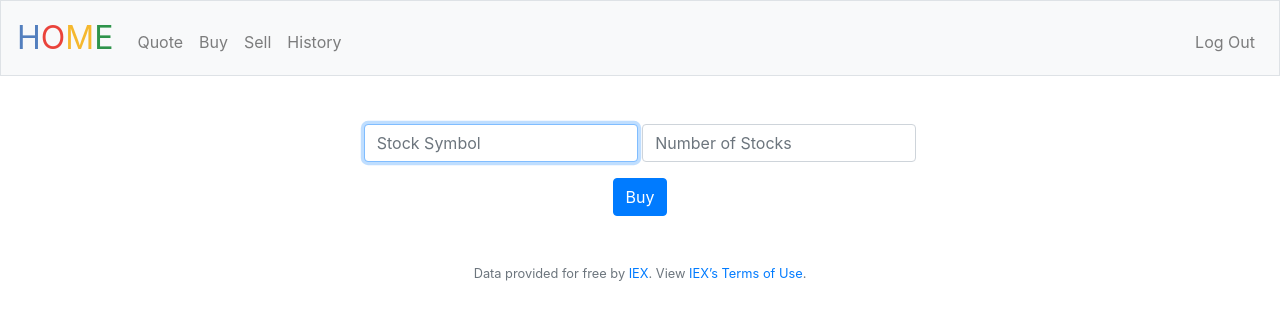
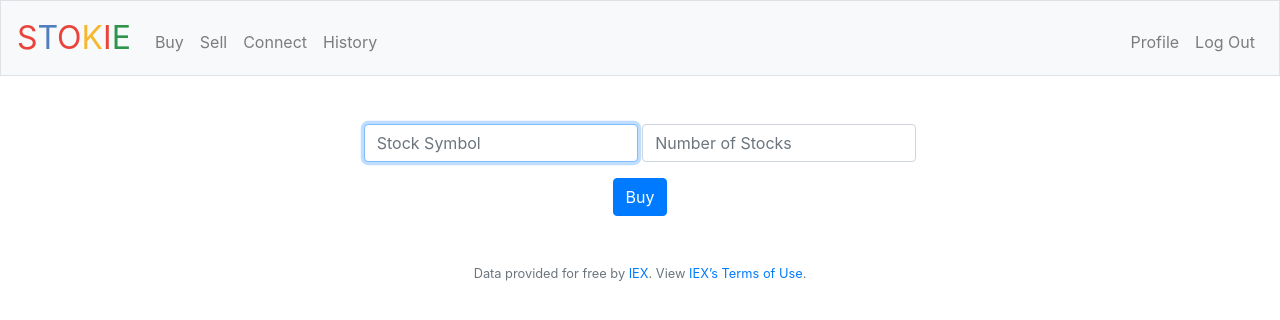
Before and after one commit to shridpant/stockie, a Flask app: page /buy in a window 1280 px wide. Shown: the top 320 px of the page. Run offline with Flask 2, Linux system fonts and the light colour scheme; a user stored in the database is signed in; some libraries are stand-ins or nearby versions.

Commit message:
Connect, Profile, Change in Layout

```diff
--- a/app.py
+++ b/app.py
@@ -3,6 +3,7 @@
 import os
 from cs50 import SQL
 from flask import Flask, flash, jsonify, redirect, render_template, request, session
+from flask_socketio import SocketIO, send, emit
 from flask_session import Session
 from tempfile import mkdtemp
 from werkzeug.exceptions import default_exceptions, HTTPException, InternalServerError
@@ -34,6 +35,11 @@ app.config["SESSION_PERMANENT"] = False
 app.config["SESSION_TYPE"] = "filesystem"
 Session(app)
 
+# Secret key for chat
+app.config["SECRET_KEY"] = "secretkey"
+# SocketIO
+socketio = SocketIO(app)
+
 # Configure CS50 Library to use SQLite database
 db = SQL("sqlite:///finance.db")
 
@@ -42,7 +48,7 @@ if not os.environ.get("API_KEY"):
     raise RuntimeError("API_KEY not set")
 
 
-@app.route("/")
+@app.route("/", methods=["GET", "POST"])
 @login_required
 def index():
     """Show portfolio of stocks"""
@@ -56,7 +62,20 @@ def index():
     db.execute("UPDATE users SET wealth = :wealth WHERE id = :id", wealth=wealth, id = session["user_id"])
     cash = "{:.2f}".format(user_id_info[0]['cash'])
     wealth = "{:.2f}".format(wealth)
-    return render_template("index.html", stocks=stocks, price=price, cash = cash, wealth = wealth)
+    """Get stock quote."""
+    method = request.method
+    if method == "GET":
+        return render_template("index.html", method=method, stocks=stocks, price=price, cash = cash, wealth = wealth)
+    elif method == "POST":
+        symbol = request.form.get("symbol")
+        if not symbol:
+            return apology("You must provide a symbol")
+        quote = lookup(symbol)
+        if quote != None:
+            return render_template("index.html", method=method, quote=quote, stocks=stocks, price=price, cash = cash, wealth = wealth)
+        else:
+            apology_message = symbol + " is an invalid symbol"
+            return apology(apology_message)
 
 @app.route("/buy", methods=["GET", "POST"])
 @login_required
@@ -142,23 +161,6 @@ def logout():
     # Redirect user to login form
     return redirect("/")
 
-@app.route("/quote", methods=["GET", "POST"])
-@login_required
-def quote():
-    """Get stock quote."""
-    if request.method == "GET":
-        return render_template("quote.html", method="GET")
-    elif request.method == "POST":
-        symbol = request.form.get("symbol")
-        if not symbol:
-            return apology("You must provide a sumbol")
-        quote = lookup(symbol)
-        if quote != None:
-            return render_template("quote.html", method="POST", quote=quote)
-        else:
-            apology_message = symbol + " is an invalid symbol"
-            return apology(apology_message)
-
 @app.route("/register", methods=["GET", "POST"])
 def register():
     # User reached route via GET (as by clicking a link or via redirect)
@@ -222,6 +224,45 @@ def sell():
     else:
         pass
 
+@app.route("/connect", methods=["GET", "POST"])
+@login_required
+def connect():
+    if request.method == "GET":
+        return render_template("connect.html", method="GET")
+    elif request.method == "POST":
+        search_string = request.form.get("username")
+        matches = db.execute("SELECT username, bio FROM users WHERE id!=:user_id", user_id=session["user_id"])
+        results = []
+        for match in matches:
+            if match["username"] == search_string:
+                results.append(match)
+        return render_template("connect.html", method="POST", results=results)
+    else:
+        return apology("Unknown method")
+
+@app.route("/profile", methods=["GET"])
+@login_required
+def profile():
+    user_id_info = db.execute("SELECT * FROM users WHERE id = :id", id = session["user_id"])
+    if request.method == "GET":
+        return render_template("profile.html", username=user_id_info[0]['username'], bio=user_id_info[0]['bio'])
+    else:
+        return apology("Unknown method")
+
+@app.route("/chat", methods=["GET", "POST"])
+#@login_required
+def chat():
+    return render_template("chat.html")
+
+@socketio.on('connect', namespace='/chat')
+def handle_connect(response):
+    print("Response:", response)
+
+@socketio.on('message', namespace='/chat')
+def handle_message(sid, message):
+    print("Socket:", sid, "Message:", message)
+    send(message, namespace='/chat', broadcast=True)
+
 def errorhandler(e):
     """Handle error"""
     if not isinstance(e, HTTPException):
@@ -233,4 +274,4 @@ for code in default_exceptions:
     app.errorhandler(code)(errorhandler)
 
 if __name__ == "__main__":
-    app.run(debug=True)
+    socketio.run(app, debug=True)
--- a/templates/layout.html
+++ b/templates/layout.html
@@ -16,30 +16,35 @@
 
         <link href="/static/styles.css" rel="stylesheet">
 
-        <script src="https://code.jquery.com/jquery-3.3.1.min.js"></script>
+        <!-- <script src="https://code.jquery.com/jquery-3.3.1.min.js"></script> -->
         <script src="https://cdnjs.cloudflare.com/ajax/libs/popper.js/1.14.3/umd/popper.min.js"></script>
         <script src="https://maxcdn.bootstrapcdn.com/bootstrap/4.1.3/js/bootstrap.min.js"></script>
+        <script src="//cdnjs.cloudflare.com/ajax/libs/socket.io/2.2.0/socket.io.js" integrity="sha256-yr4fRk/GU1ehYJPAs8P4JlTgu0Hdsp4ZKrx8bDEDC3I=" crossorigin="anonymous"></script>
+        <script src="https://ajax.googleapis.com/ajax/libs/jquery/3.5.1/jquery.min.js"></script>
+        {% block chat %}
+        {% endblock %}
 
-        <title>Finance: {% block title %}{% endblock %}</title>
+        <title>Stokie: {% block title %}{% endblock %}</title>
 
     </head>
 
     <body>
 
         <nav class="navbar navbar-expand-md navbar-light bg-light border">
-            <a class="navbar-brand" href="/"><span class="blue">H</span><span class="red">O</span><span class="yellow">M</span><span class="green">E</span> <span class="red"></span></a>
+            <a class="navbar-brand" href="/"><span class="red">S</span><span class="blue">T</span><span class="red">O</span><span class="yellow">K</span><span class="red">I</span><span class="green">E</span></a>
             <button aria-controls="navbar" aria-expanded="false" aria-label="Toggle navigation" class="navbar-toggler" data-target="#navbar" data-toggle="collapse" type="button">
                 <span class="navbar-toggler-icon"></span>
             </button>
             <div class="collapse navbar-collapse" id="navbar">
                 {% if session.user_id %}
                     <ul class="navbar-nav mr-auto mt-2">
-                        <li class="nav-item"><a class="nav-link" href="/quote">Quote</a></li>
                         <li class="nav-item"><a class="nav-link" href="/buy">Buy</a></li>
                         <li class="nav-item"><a class="nav-link" href="/sell">Sell</a></li>
+                        <li class="nav-item"><a class="nav-link" href="/connect">Connect</a></li>
                         <li class="nav-item"><a class="nav-link" href="/history">History</a></li>
                     </ul>
                     <ul class="navbar-nav ml-auto mt-2">
+                        <li class="nav-item"><a class="nav-link" href="/profile">Profile</a></li>
                         <li class="nav-item"><a class="nav-link" href="/logout">Log Out</a></li>
                     </ul>
                 {% else %}
```
Also changed, not shown: templates/connect.html (added, +25 -0 lines), templates/index.html (+13 -1 lines), templates/profile.html (added, +12 -0 lines).
